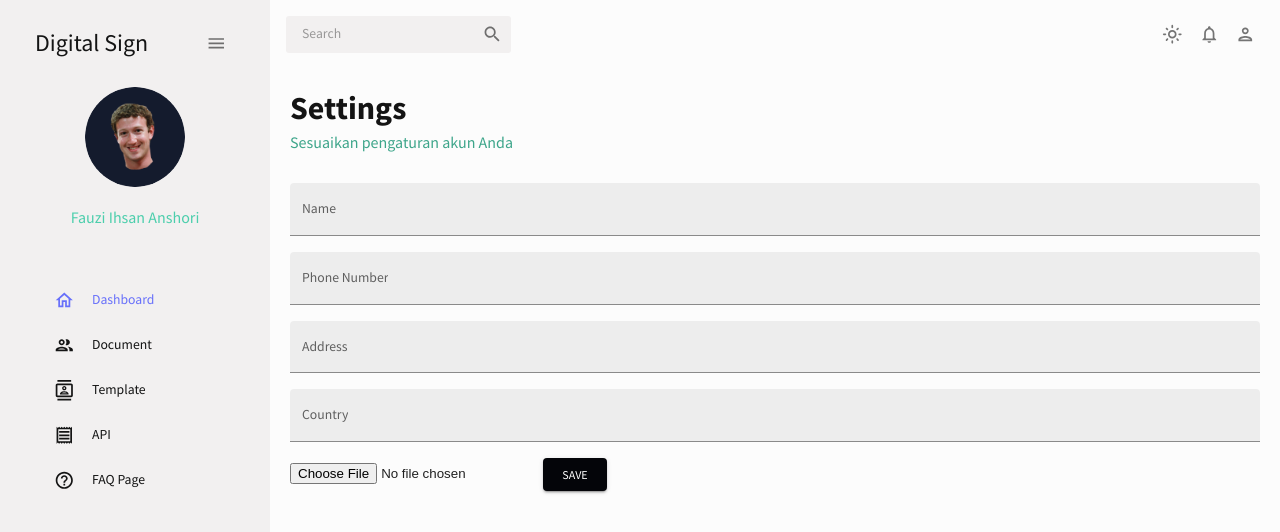
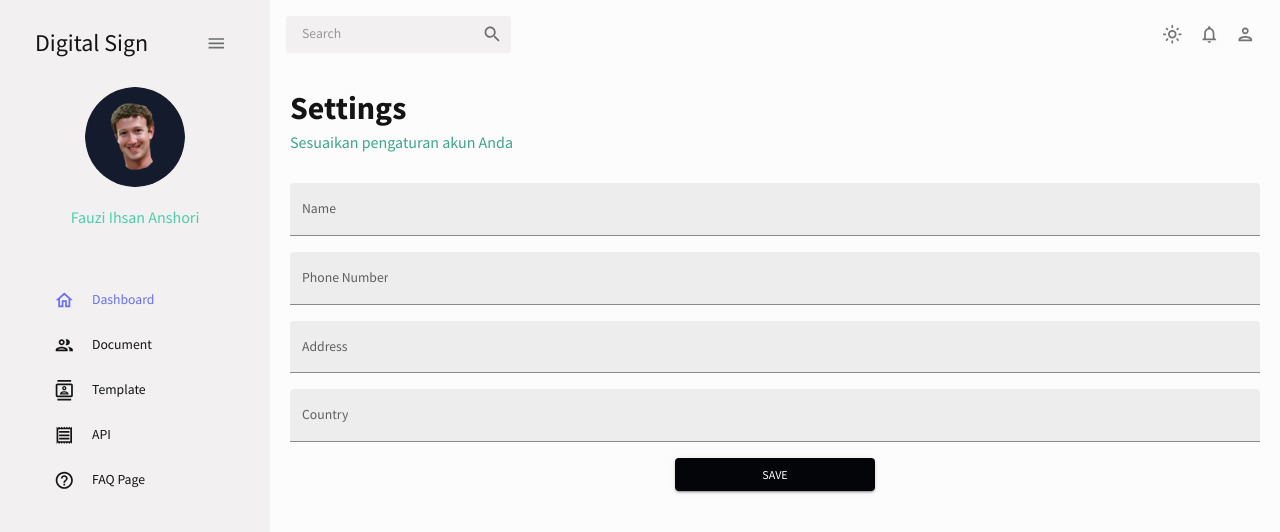
Before and after one commit to zvsaan/Fe_Digital-Sign, a React (Create React App) app: page /settings in a window 1280 px wide. Shown: the top 532 px of the page. Built offline with nearby package versions, Linux system fonts and the light colour scheme.

Commit message:
updatesettings

```diff
--- a/src/scenes/edit_profile/index.jsx
+++ b/src/scenes/edit_profile/index.jsx
@@ -75,6 +75,18 @@
             <TextField
               fullWidth
               variant="filled"
+              label="Email"
+              name="email"
+              value={values.email}
+              onChange={handleChange}
+              onBlur={handleBlur}
+              error={touched.email && Boolean(errors.email)}
+              helperText={touched.email && errors.email}
+              sx={{ marginBottom: '16px' }}
+            />
+            <TextField
+              fullWidth
+              variant="filled"
               label="Phone Number"
               name="phoneNumber"
               value={values.phoneNumber}
--- a/src/scenes/settings/index.jsx
+++ b/src/scenes/settings/index.jsx
@@ -19,14 +19,6 @@
     setProfileData((prevData) => ({
       ...prevData,
       [name]: value,
-    }));
-  };
-
-  const handleImageChange = (e) => {
-    const file = e.target.files[0];
-    setProfileData((prevData) => ({
-      ...prevData,
-      profilePicture: file,
     }));
   };
 
@@ -107,19 +99,15 @@
               helperText={touched.country && errors.country}
               sx={{ marginBottom: '16px' }}
             />
-            <input
-              type="file"
-              accept="image/*"
-              onChange={handleImageChange}
-              style={{ marginBottom: '16px' }}
-            />
+             <Box display="flex" flexDirection="column" alignItems="center">
             <Button
-              type="submit"
-              color="primary"
-              variant="contained"
-            >
-              Save
-            </Button>
+                    type="submit"
+                    color="primary"
+                    variant="contained"
+                    sx={{ width: '200px' }} // Lebar tombol disesuaikan
+                >Save
+                </Button>
+                </Box>
           </form>
         )}
       </Formik>
```
